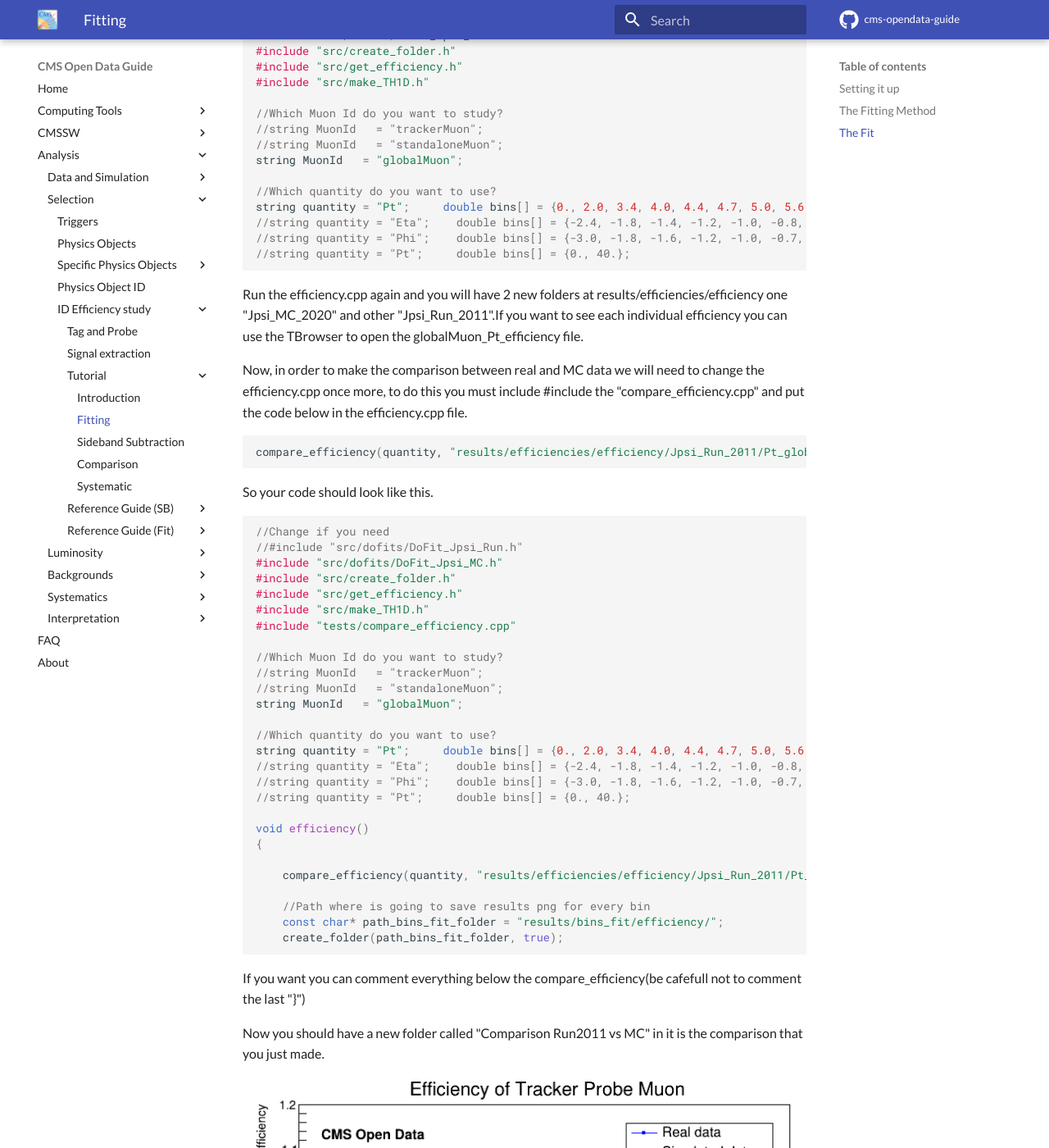
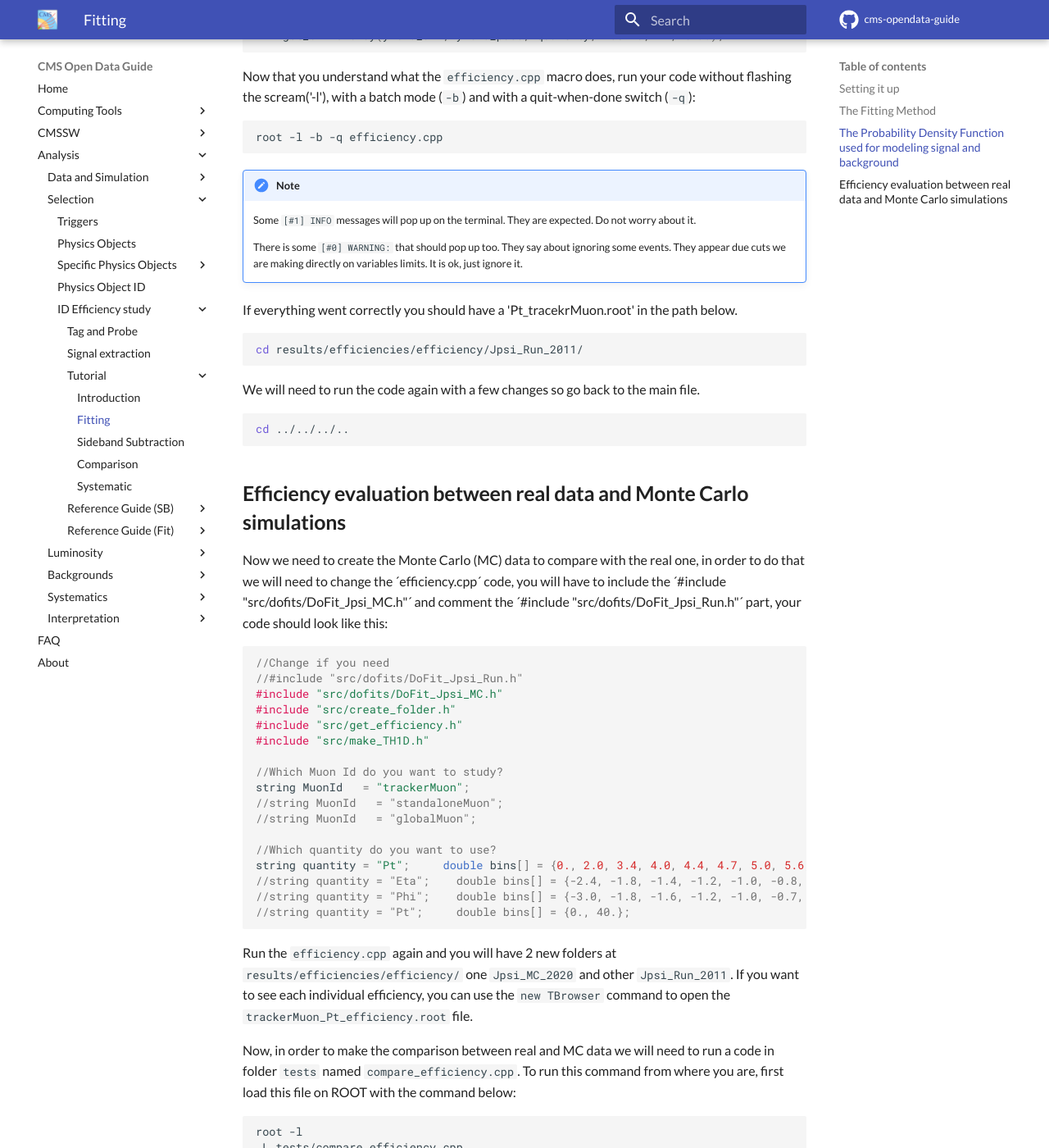
Before and after one commit to cernopendata/cms-opendata-guide, an MkDocs documentation site: the page built from docs/analysis/selection/idefficiencystudy/tutorial/02-fitting.md, in a window 1280 px wide and 1400 px high, scrolled down 6371 px. Shown: the whole window at 82% size. Built offline with MkDocs 1.6.1 and Material for MkDocs 9.7.7, drawn with Linux system fonts in a browser that asks for light colours; comment, search, counter and statistics services are not loaded; some of the changed text lies outside the part shown.

Commit message:
Small changes

````diff
--- a/docs/analysis/selection/idefficiencystudy/tutorial/02-fitting.md
+++ b/docs/analysis/selection/idefficiencystudy/tutorial/02-fitting.md
@@ -12,16 +12,38 @@ Since we will be needing ROOT version greater than 6 and this code has been test
 source /cvmfs/sft.cern.ch/lcg/views/LCG_98/x86_64-slc6-gcc8-opt/setup.sh
 ```
 
-Clone the repository and go to the fitting method tutorial:
+It is important to metion that codes used in this tutorial uses ROOT batch. So, if you are connecting to a remote compute, do not forget about using `-X` parameter like so:
+
+```sh
+ssh -X your@remote.computer
+```
+
+To get sure if everything will run alright, you might want to try this command:
+
+
+```sh
+root
+gROOT->IsBatch()
+.q
+```
+
+If the output has the `true` value, everything was setted up.
+
+Now, clone the repository and go to the fitting method tutorial:
 
 ```sh
 git clone git://github.com/allanjales/TagAndProbe
 cd TagAndProbe/efficiency_tools/fitting
 ```
 
-You will also need to download the simplified TagAndProbe_Jpsi_Run2011.root data set using [this link](https://cernbox.cern.ch/index.php/s/lqHEasYWJpOZsfq) and put it on the `DATA` folder.
+You will also need to download the file `TagAndProbe_Jpsi_Run2011.root` from folder `simplified_datasets_for_fitting_method` using [this link](https://cernbox.cern.ch/index.php/s/lqHEasYWJpOZsfq) and put it on the `DATA` folder in your local area. To do so, just run commands below:
 
-If you are trying to use other ntuple and it does not have the simplied version of that, it should be simplied with `simplify_data.cpp` in order to run the fitting method over it. Details about this process can be found in [Overview page of reference guide for fitting method](../../fittingreferenceguide/overview#simplify_datacpp).
+```sh
+scp alland@lxplus.cern.ch:/eos/user/a/alland/TagProbe/simplified_datasets_for_fitting_method/TagAndProbe_Jpsi_Run2011.root DATA
+scp alland@lxplus.cern.ch:/eos/user/a/alland/TagProbe/simplified_datasets_for_fitting_method/TagAndProbe_Jpsi_MC.root DATA
+```
+
+If you are trying to use other ntuple and it does not have the simplified version of that, it should be simplified with `simplify_data.cpp` in order to run the fitting method over it. Details about this process can be found at [overview page of reference guide for fitting method](../../fittingreferenceguide/overview#simplify_datacpp).
 
 ## The Fitting Method
 
@@ -53,7 +75,7 @@ Attaching file TagAndProbe_Jpsi_MC.root as _file0...
 (TFile *) 0x563c69a68d90
 ```
 
-Of course, you can explore this file, if you want, using all the tools you learn in the ROOT pre-exercise.  This file contains ntuples that were obtained using procedures similar to the ones you have been learning in this workshop.
+Of course, you can explore this file if you want using all the tools you learn in the ROOT. This file contains datas that were obtained using procedures the main tag and probe code.
 
 !!! Note
     In the following plots, remember that the units of the x axis are in GeV/c.
@@ -83,7 +105,7 @@ As you may have seen, after exploring the content of the root file, the tagandpr
 | PassingProbeStandAloneMuon |
 | PassingProbeGlobalMuon |
 
-We'll start by calculating the efficiency as a function of pT.  It is useful to have an idea of the distribution of the quantity we want to study. In order to do this, we’ll repeat the steps previously used to plot the invariant mass, but now for the `ProbeMuon_Pt` variable.
+We'll start by calculating the efficiency as a function of pT. It is useful to have an idea of the distribution of the quantity we want to study. In order to do this, we’ll repeat the steps previously used to plot the invariant mass, but now for the `ProbeMuon_Pt` variable.
 
 ```cpp
 tagandprobe->Draw("ProbeMuon_Pt")
@@ -91,7 +113,7 @@ tagandprobe->Draw("ProbeMuon_Pt")
 
 ![pT plot of data in linear scale](../../../../../images/analysis/cmsefficiency/tutorial/02/ProbeMuonPt.png)
 
-Hmm.. seems like our domain is larger than we need it to be. To fix this, we can apply a constraint to our plot. Try:
+Hmm... seems like our domain is larger than we need it to be. To fix this, we can apply a constraint to our plot. Try:
 
 ```cpp
 tagandprobe->Draw("ProbeMuon_Pt", "ProbeMuon_Pt < 20")
@@ -106,19 +128,23 @@ Exit ROOT and get back to the main area:
 cd ..
 ```
 
-Now that you're acquainted with the data, open the  `efficiency.cpp` file.
-You'll have to make some small adjustments to the code in this section:
+Now that you're acquainted with the data, open the  `efficiency.cpp` file and make some small adjustments to the code in this section:
 
-We'll start by choosing the desired bins for the transverse momentum, so the only quantity that shouldnt be commented is the first Pt as shown bellow.
+We'll start by choosing the desired muon id and bins for it the transverse momentum, so the lines that shouldn't be commented are the "trackerMuon" and the first "Pt" as shown below. All other lines in this section should be commented.
 
 ```cpp
+//Which Muon Id do you want to study?
+string MuonId   = "trackerMuon";
+//string MuonId   = "standaloneMuon";
+//string MuonId   = "globalMuon";
+
 //Which quantity do you want to use?
 string quantity = "Pt";     double bins[] = {0., 2.0, 3.4, 4.0, 4.4, 4.7, 5.0, 5.6, 5.8, 6.0, 6.2, 6.4, 6.6, 6.8, 7.3, 9.5, 13.0, 17.0, 40.};
 //string quantity = "Eta";    double bins[] = {-2.4, -1.8, -1.4, -1.2, -1.0, -0.8, -0.5, -0.2, 0, 0.2, 0.5, 0.8, 1.0, 1.2, 1.4, 1.8, 2.4};
 //string quantity = "Phi";    double bins[] = {-3.0, -1.8, -1.6, -1.2, -1.0, -0.7, -0.4, -0.2, 0, 0.2, 0.4, 0.7, 1.0, 1.2, 1.6, 1.8, 3.0};
 ```
 
-## The Fit
+## The Probability Density Function used for modeling signal and background
 
 We execute a simultaneous fit using a Gaussian curve and a Crystall Ball function. For the background we use a Exponential. The function used, `doFit_Jpsi_Run_h()`, is implemented in the source file `src/dofits/doFit_Jpsi_Run.h`.
 
@@ -248,7 +274,12 @@ Now that you understand what the ``efficiency.cpp`` macro does, run your code wi
 root -l -b -q efficiency.cpp
 ```
 
-If everything went correctly you should have a 'Pt_globalMuon.root' in the path below.
+!!! Note
+    Some `[#1] INFO` messages will pop up on the terminal. They are expected. Do not worry about it.
+
+    There is some `[#0] WARNING:` that should pop up too. They say about ignoring some events. They appear due cuts we are making directly on variables limits. It is ok, just ignore it.
+
+If everything went correctly you should have a 'Pt_tracekrMuon.root' in the path below.
 
 ```sh
 cd results/efficiencies/efficiency/Jpsi_Run_2011/
@@ -260,7 +291,9 @@ We will need to run the code again with a few changes so go back to the main fil
 cd ../../../..
 ```
 
-Now we need to create the Monte Carlo(MC) data to compare with the real one, in order to do that we will need to change the ´efficiency.cpp´ code, you will have to include the ´#include "src/dofits/DoFit_Jpsi_MC.h"´ and comment the ´#include "src/dofits/DoFit_Jpsi_Run.h"´ part, your code should look like this:
+## Efficiency evaluation between real data and Monte Carlo simulations
+
+Now we need to create the Monte Carlo (MC) data to compare with the real one, in order to do that we will need to change the ´efficiency.cpp´ code, you will have to include the ´#include "src/dofits/DoFit_Jpsi_MC.h"´ and comment the ´#include "src/dofits/DoFit_Jpsi_Run.h"´ part, your code should look like this:
 
 ```cpp
 //Change if you need
@@ -271,9 +304,9 @@ Now we need to create the Monte Carlo(MC) data to compare with the real one, in
 #include "src/make_TH1D.h"
 
 //Which Muon Id do you want to study?
-//string MuonId   = "trackerMuon";
+string MuonId   = "trackerMuon";
 //string MuonId   = "standaloneMuon";
-string MuonId   = "globalMuon";
+//string MuonId   = "globalMuon";
 
 //Which quantity do you want to use?
 string quantity = "Pt";     double bins[] = {0., 2.0, 3.4, 4.0, 4.4, 4.7, 5.0, 5.6, 5.8, 6.0, 6.2, 6.4, 6.6, 6.8, 7.3, 9.5, 13.0, 17.0, 40.};
@@ -283,50 +316,31 @@ string quantity = "Pt";     double bins[] = {0., 2.0, 3.4, 4.0, 4.4, 4.7, 5.0, 5
 
 ```
 
-Run the efficiency.cpp again and you will have 2 new folders at results/efficiencies/efficiency one "Jpsi_MC_2020" and other "Jpsi_Run_2011".If you want to see each individual efficiency you can use the TBrowser to open the globalMuon_Pt_efficiency file.
+Run the `efficiency.cpp` again and you will have 2 new folders at `results/efficiencies/efficiency/` one `Jpsi_MC_2020` and other `Jpsi_Run_2011`. If you want to see each individual efficiency, you can use the `new TBrowser` command to open the `trackerMuon_Pt_efficiency.root` file.
 
-Now, in order to make the comparison between real and MC data we will need to change the efficiency.cpp once more, to do this you must include #include the "compare_efficiency.cpp" and put the code below in the efficiency.cpp file.
+Now, in order to make the comparison between real and MC data we will need to run a code in folder `tests` named `compare_efficiency.cpp`. To run this command from where you are, first load this file on ROOT with the command below:
 
 ```sh
-compare_efficiency(quantity, "results/efficiencies/efficiency/Jpsi_Run_2011/Pt_globalMuon.root", "results/efficiencies/efficiency/Jpsi_MC_2020/Pt_globalMuon.root");
+root -l
+.L tests/compare_efficiency.cpp
 ```
 
-So your code should look like this.
+Now you have the function `compare_efficiency(...)` we made loaded on your root. This function have three arguments. The first one should be the quatity that we are analysing (in this case "Pt", but could be "Eta" and "Phi"). The second and third parameter are paths which points to .root folders created previously in this page.
 
-```cpp
-//Change if you need
-//#include "src/dofits/DoFit_Jpsi_Run.h"
-#include "src/dofits/DoFit_Jpsi_MC.h"
-#include "src/create_folder.h"
-#include "src/get_efficiency.h"
-#include "src/make_TH1D.h"
-#include "tests/compare_efficiency.cpp"
+So now, in order to make the comparison between real and MC data on pT, you should run this command to get your result:
 
-//Which Muon Id do you want to study?
-//string MuonId   = "trackerMuon";
-//string MuonId   = "standaloneMuon";
-string MuonId   = "globalMuon";
-
-//Which quantity do you want to use?
-string quantity = "Pt";     double bins[] = {0., 2.0, 3.4, 4.0, 4.4, 4.7, 5.0, 5.6, 5.8, 6.0, 6.2, 6.4, 6.6, 6.8, 7.3, 9.5, 13.0, 17.0, 40.};
-//string quantity = "Eta";    double bins[] = {-2.4, -1.8, -1.4, -1.2, -1.0, -0.8, -0.5, -0.2, 0, 0.2, 0.5, 0.8, 1.0, 1.2, 1.4, 1.8, 2.4};
-//string quantity = "Phi";    double bins[] = {-3.0, -1.8, -1.6, -1.2, -1.0, -0.7, -0.4, -0.2, 0, 0.2, 0.4, 0.7, 1.0, 1.2, 1.6, 1.8, 3.0};
-//string quantity = "Pt";     double bins[] = {0., 40.};
-
-void efficiency()
-{
-
-    compare_efficiency(quantity, "results/efficiencies/efficiency/Jpsi_Run_2011/Pt_globalMuon.root", "results/efficiencies/efficiency/Jpsi_MC_2020/Pt_globalMuon.root");
-
-    //Path where is going to save results png for every bin
-    const char* path_bins_fit_folder = "results/bins_fit/efficiency/";
-    create_folder(path_bins_fit_folder, true);
+```sh
+compare_efficiency("Pt", "results/efficiencies/efficiency/Jpsi_Run_2011/Pt_trackerMuon.root", "results/efficiencies/efficiency/Jpsi_MC_2020/Pt_trackerMuon.root");
 ```
-
-If you want you can comment everything below the compare_efficiency(be cafefull not to comment the last "}")
 
 Now you should have a new folder called "Comparison Run2011 vs MC" in it is the comparison that you just made.
 
-![GlobalMuon Pt Efficiency](../../../../../images/analysis/cmsefficiency/tutorial/02/globalMuon_Pt_Efficiency.png)
+![Tracker Muon Pt Efficiency](../../../../../images/analysis/cmsefficiency/tutorial/02/globalMuon_Pt_Efficiency.png)
 
 If everything went well and you still have time to go, repeat this process for the two other variables, &eta; and &phi;!
+
+If you are stucked on root enviroment, do not forget about typing this command to exit it:
+
+```sh
+.q
+```
````
Also changed, not shown: docs/analysis/selection/idefficiencystudy/tutorial/04-comparison.md (+1 -1 lines), docs/analysis/selection/idefficiencystudy/tutorial/05-systematic.md (+8 -6 lines).
